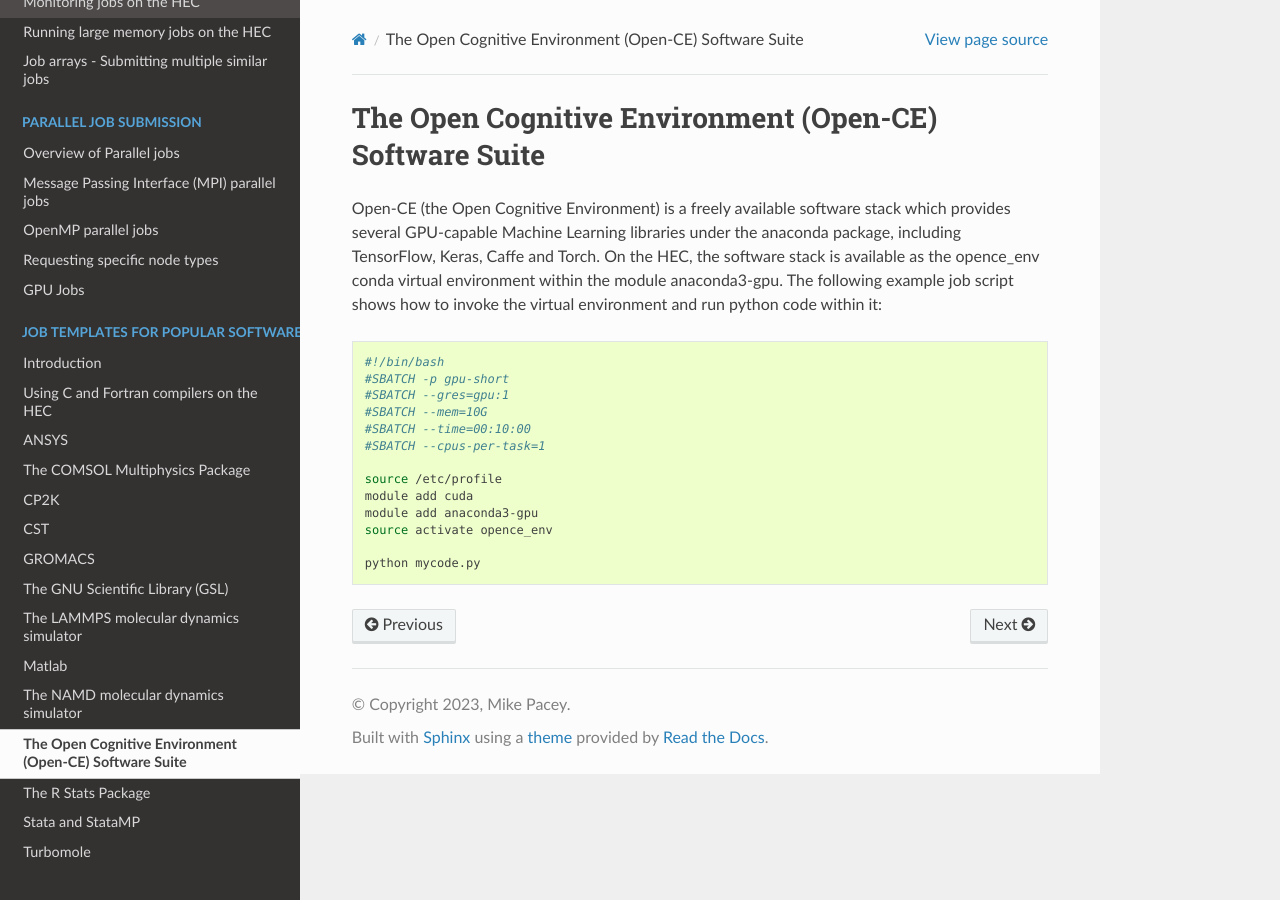
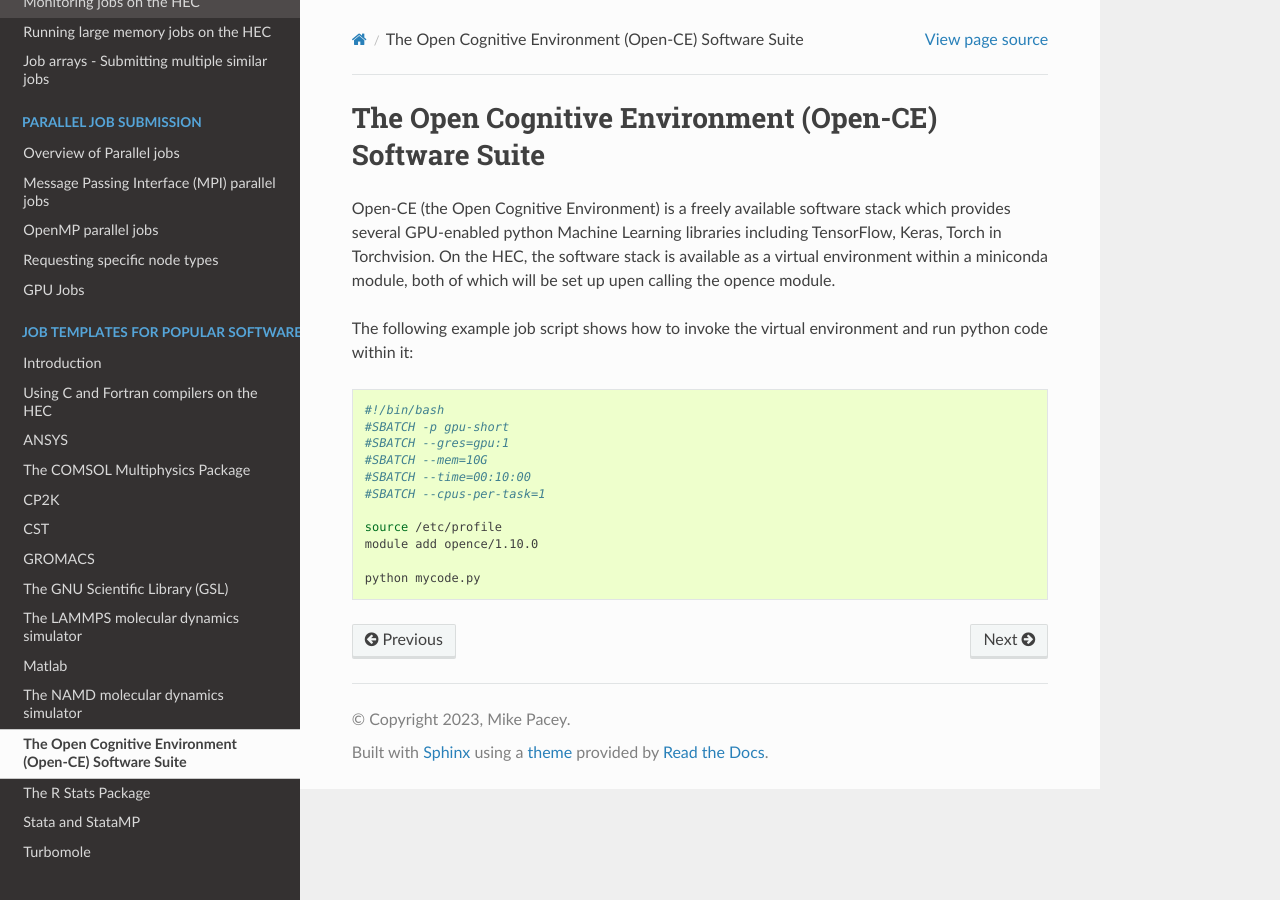
Before and after one commit to MikePacey/Lancaster-HEC, a Sphinx documentation site: the page built from docs/software/opence.rst, in a window 1280 px wide. Built offline with Sphinx 7.4.7 and the Read the Docs theme 2.0.0, drawn with Linux system fonts in a browser that asks for light colours; formulas are drawn with MathJax 3.

Commit message:
main branch

```diff
--- a/docs/gpu.rst
+++ b/docs/gpu.rst
@@ -189,7 +189,7 @@ be:
 
 The most relevant entry is the "SM Utilization (%)" line, which shows the average,
 minimum and maximum utilisation of GPU cores. The line above that labelled "Max GPU Memory
-Used (bytes)" reports the maximum amount of GPU memory (not to be confused the the compute
+Used (bytes)" reports the maximum amount of GPU memory (not to be confused with the compute
 node's main memory) used by the job.
 
 Each jobs' GPU utilisation can also be monitored while running using the **qgputop**
--- a/docs/software/opence.rst
+++ b/docs/software/opence.rst
@@ -2,10 +2,13 @@ The Open Cognitive Environment (Open-CE) Software Suite
 =======================================================
 
 Open-CE (the Open Cognitive Environment) is a freely available software stack
-which provides several GPU-capable Machine Learning libraries under the anaconda
-package, including TensorFlow, Keras, Caffe and Torch. On the HEC, the
-software stack is available as the opence_env conda virtual environment within
-the module anaconda3-gpu. The following example job script shows how to invoke
+which provides several GPU-enabled python Machine Learning libraries
+including TensorFlow, Keras, Torch in Torchvision. On the HEC, the
+software stack is available as a virtual environment within
+a miniconda module, both of which will be set up upen calling the opence
+module.
+
+The following example job script shows how to invoke
 the virtual environment and run python code within it:
 
 .. code-block:: bash
@@ -18,8 +21,6 @@ the virtual environment and run python code within it:
   #SBATCH --cpus-per-task=1
 
   source /etc/profile
-  module add cuda
-  module add anaconda3-gpu
-  source activate opence_env
+  module add opence/1.10.0
 
   python mycode.py
```
